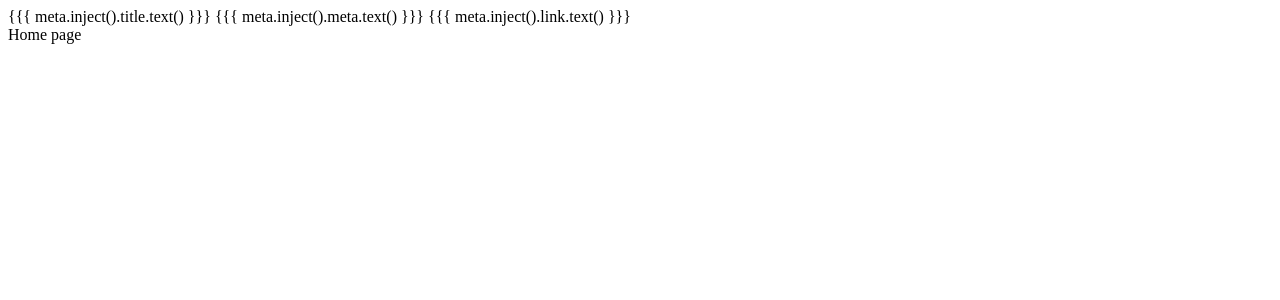
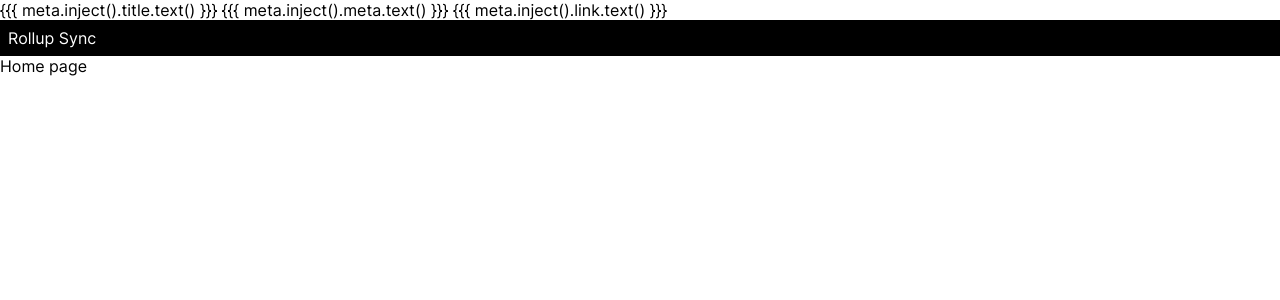
Before and after one commit to rollupsync/website, a Vue app: page / in a window 1280 px wide. Shown: the top 300 px of the page. Built offline with nearby package versions, Linux system fonts and the light colour scheme.

Commit message:
feat: header, simple rendering

```diff
--- a/src/App.vue
+++ b/src/App.vue
@@ -15,7 +15,12 @@
 </script>
 
 <style>
-body: {
+body {
   margin: 0px;
+  font-family: 'Inter';
+}
+@font-face {
+  font-family: 'Inter';
+  src: url('../static/Inter-Regular.ttf');
 }
 </style>
--- a/src/Home.vue
+++ b/src/Home.vue
@@ -1,16 +1,22 @@
 <template>
   <div>
-    Home page
+    <Header />
+    <div>
+      Home page
+    </div>
   </div>
 </template>
 
 <script>
 import Vue from 'vue'
 import Component from 'vue-class-component'
+import Header from './components/Header'
 
 @Component({
   name: 'Home',
-  components: {},
+  components: {
+    Header,
+  },
   metaInfo: {
     title: 'Hello World',
   },
--- /dev/null
+++ b/src/components/Header.vue
@@ -0,0 +1,24 @@
+<template>
+  <div class="header">
+    <div class="header-text">Rollup Sync</div>
+  </div>
+</template>
+<script>
+import Vue from 'vue'
+import Component from 'vue-class-component'
+
+@Component({
+  name: 'Header',
+})
+export default class Header extends Vue {}
+</script>
+<style scoped>
+.header {
+  background-color: black;
+  padding: 8px;
+}
+.header-text {
+  color: white;
+  font-family: 'Inter';
+}
+</style>
```
Also changed, not shown: src/entry-server.js (+3 -4 lines), src/entry-worker.js (+13 -7 lines), static/Inter-Regular.ttf (added).
